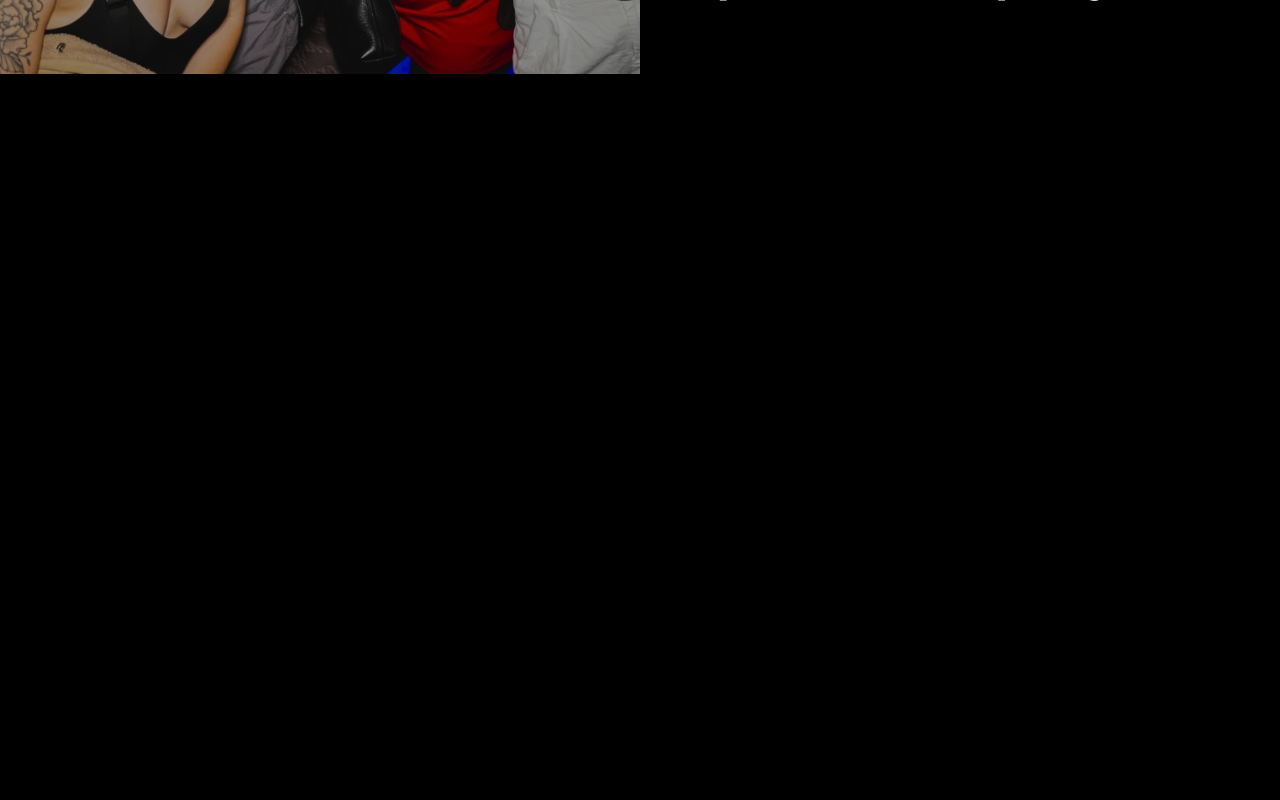
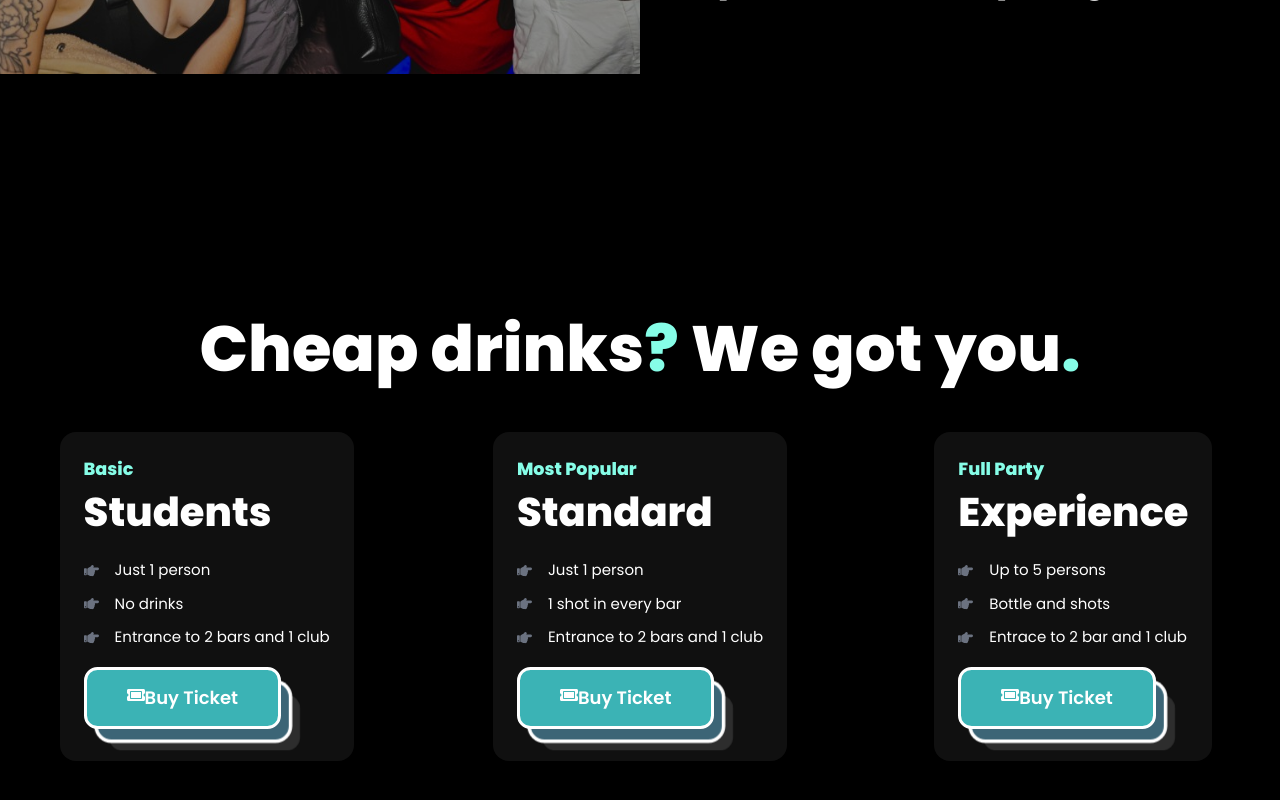
Before and after one commit to svmuelns/experienceparty, a React (Vite) app in the folder experienceparty/: page / in a window 1280 px wide. Shown: the part 2677-3477 px from the top of the page. Built offline with nearby package versions, Linux system fonts and the light colour scheme.

Commit message:
Pricing almost done

```diff
--- a/experienceparty/src/components/pricing/Pricing.css
+++ b/experienceparty/src/components/pricing/Pricing.css
@@ -0,0 +1,51 @@
+.pricing__title{
+    text-align: center;
+    line-height: 1.1;
+    margin-bottom: 3rem;
+}
+.card__container{
+    gap: 3rem 1.25rem;
+    justify-items: center;
+}
+.card__article{
+    position: relative;
+    gap: 0;
+    background-color: #101010;
+    padding: 1.5rem 1.5rem 2rem;
+    border-radius: 1rem;
+    transition: .4s;
+    max-width: 320px;
+}
+.header__title{
+    color: white;
+    font-size: var(--biggest-font-size);
+}
+.header__subheader{
+    color: var(--primary-color);
+}
+.card__list{
+    gap: .5rem;
+    margin-top: 1rem;
+    margin-bottom: 1rem;
+}
+.card__item{
+    display: flex;
+}
+.card__icon{
+    margin-top: .15rem;
+    margin-right: 1rem;
+}
+.card__description{
+    color: white;
+}
+
+@media screen and (min-width: 568px){
+    .card__container{
+        grid-template-columns: repeat(2, 1fr);
+    }
+}
+@media screen and (min-width: 968px){
+    .card__container{
+        grid-template-columns: repeat(3, 1fr);
+    }
+}
--- a/experienceparty/src/components/pricing/Pricing.jsx
+++ b/experienceparty/src/components/pricing/Pricing.jsx
@@ -1,10 +1,129 @@
 import React from 'react'
 import './Pricing.css'
+import {FaHandPointRight, FaTicketAlt} from 'react-icons/fa'
 
 function PricingSection() {
     return (
         <section className="pricing section" id="pricing">
+            <h1 className="pricing__title alt__title">Cheap drinks<span className='accent'>?</span> We got you<span className='accent'>.</span></h1>
+            <div className="card__container grid">
+                <article className="card__article grid">
+                    <header className="card__header">
+                        <h3 className="header__subheader">Basic</h3>
+                        <h2 className="header__title">Students</h2>
+                    </header>
+                    <ul className="card__list grid">
+                        <il className="card__item">
+                            <i className="card__icon">
+                                <FaHandPointRight/>
+                            </i>
+                            <p className="card__description">
+                                Just 1 person
+                            </p>
+                        </il>
+                        <il className="card__item">
+                            <i className="card__icon">
+                                <FaHandPointRight/>
+                            </i>
+                            <p className="card__description">
+                                No drinks
+                            </p>
+                        </il>
+                        <il className="card__item">
+                            <i className="card__icon">
+                                <FaHandPointRight/>
+                            </i>
+                            <p className="card__description">
+                                Entrance to 2 bars and 1 club
+                            </p>
+                        </il>
 
+                    </ul>
+                    <div className="card__buttons">
+                        <a href="#pricing" className='hero-button primary-button button'>
+                            <FaTicketAlt />
+                            Buy Ticket
+                        </a>
+                    </div>
+                </article>
+                <article className="card__article grid">
+                    <header className="card__header">
+                        <h3 className="header__subheader">Most Popular</h3>
+                        <h2 className="header__title">Standard</h2>
+                    </header>
+                    <ul className="card__list grid">
+                        <il className="card__item">
+                            <i className="card__icon">
+                                <FaHandPointRight/>
+                            </i>
+                            <p className="card__description">
+                                Just 1 person
+                            </p>
+                        </il>
+                        <il className="card__item">
+                            <i className="card__icon">
+                                <FaHandPointRight/>
+                            </i>
+                            <p className="card__description">
+                                1 shot in every bar
+                            </p>
+                        </il>
+                        <il className="card__item">
+                            <i className="card__icon">
+                                <FaHandPointRight/>
+                            </i>
+                            <p className="card__description">
+                                Entrance to 2 bars and 1 club
+                            </p>
+                        </il>
+
+                    </ul>
+                    <div className="card__buttons">
+                        <a href="#pricing" className='hero-button primary-button button'>
+                            <FaTicketAlt />
+                            Buy Ticket
+                        </a>
+                    </div>
+                </article>
+                <article className="card__article grid">
+                    <header className="card__header">
+                        <h3 className="header__subheader">Full Party</h3>
+                        <h2 className="header__title">Experience</h2>
+                    </header>
+                    <ul className="card__list grid">
+                        <il className="card__item">
+                            <i className="card__icon">
+                                <FaHandPointRight/>
+                            </i>
+                            <p className="card__description">
+                                Up to 5 persons
+                            </p>
+                        </il>
+                        <il className="card__item">
+                            <i className="card__icon">
+                                <FaHandPointRight/>
+                            </i>
+                            <p className="card__description">
+                                Bottle and shots
+                            </p>
+                        </il>
+                        <il className="card__item">
+                            <i className="card__icon">
+                                <FaHandPointRight/>
+                            </i>
+                            <p className="card__description">
+                                Entrace to 2 bar and 1 club
+                            </p>
+                        </il>
+                    </ul>
+                    <div className="card__buttons">
+                        <a href="#pricing" className='hero-button primary-button button'>
+                            <FaTicketAlt />
+                            Buy Ticket
+                        </a>
+                    </div>
+                </article>
+            </div>
         </section>
     )
 }
```
